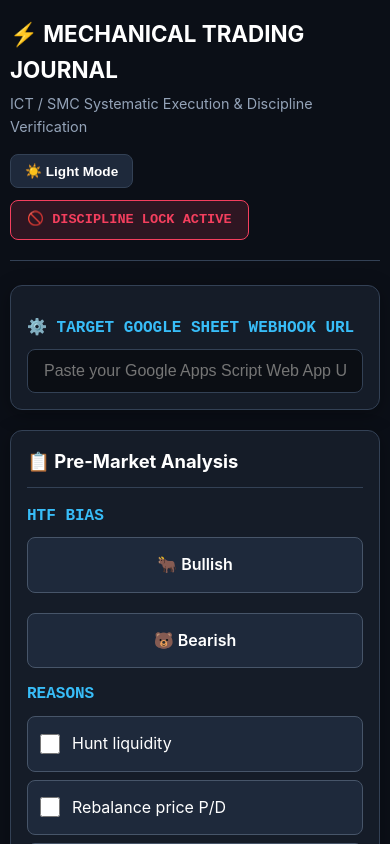
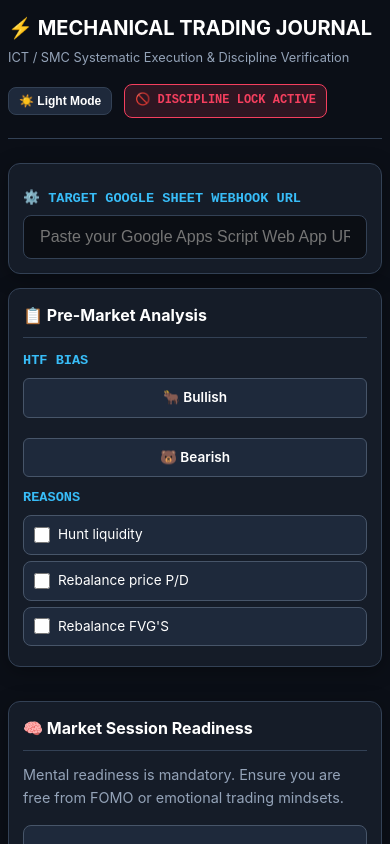
Before and after one commit to limonbdtech/Ttading-journal, a React (Vite) app: page / in a window 390 px wide. Shown: the top 844 px of the page. Built offline with nearby package versions, Linux system fonts and the light colour scheme.

Commit message:
fix layout

```diff
--- a/src/index.css
+++ b/src/index.css
@@ -347,57 +347,81 @@ body {
   border-radius: 4px;
   border: 1px solid var(--border-color);
 }
-
-/* MOBILE RESPONSIVENESS & FONT SIZE ADJUSTMENTS */
+/* MOBILE RESPONSIVENESS & OPTIMIZED COMPACT SIZE */
 @media (max-width: 768px) {
   body {
-    padding: 16px 10px;
+    padding: 12px 8px;
   }
 
   .grid-2 {
     grid-template-columns: 1fr;
   }
 
-  /* Increase mobile font size for optimal readability */
   .app-title {
-    font-size: 1.4rem;
+    font-size: 1.25rem;
+  }
+
+  .app-subtitle {
+    font-size: 0.8rem;
   }
 
   .card {
-    padding: 16px;
+    padding: 14px;
+    margin-bottom: 14px;
   }
 
   .card-title {
-    font-size: 1.15rem;
+    font-size: 1rem;
+    padding-bottom: 8px;
+    margin-bottom: 12px;
   }
 
+  /* অপশন বাটনগুলো ছোট ও স্লিম করা হলো */
   .custom-option {
-    padding: 14px 10px;
-    font-size: 1rem; /* Slightly larger for easier mobile tapping */
+    padding: 8px 6px;
+    font-size: 0.85rem;
+    border-radius: 6px;
   }
 
+  /* চেকবক্স রো কম্প্যাক্ট করা হলো */
   .checkbox-row {
-    padding: 14px 12px;
-    font-size: 1rem;
+    padding: 8px 10px;
+    font-size: 0.85rem;
+    gap: 8px;
+    margin-bottom: 6px;
   }
 
   .checkbox-row input {
-    width: 20px;
-    height: 20px;
+    width: 16px;
+    height: 16px;
   }
 
   .label-title {
-    font-size: 1rem;
+    font-size: 0.85rem;
+    margin-top: 10px;
+    margin-bottom: 6px;
   }
 
   .submit-btn {
-    padding: 18px;
-    font-size: 1.1rem;
+    padding: 12px;
+    font-size: 0.95rem;
+  }
+
+  .theme-toggle-btn {
+    padding: 6px 10px;
+    font-size: 0.75rem;
+  }
+
+  .status-badge {
+    padding: 6px 10px;
+    font-size: 0.75rem;
   }
 }
 
 @media (max-width: 600px) {
+  /* গ্রিড ৩ ও ৪-এর অপশনগুলো সুন্দরভাবে জায়গা নেওয়ার জন্য */
   .grid-3, .grid-4 {
     grid-template-columns: 1fr 1fr;
+    gap: 8px;
   }
 }
```
